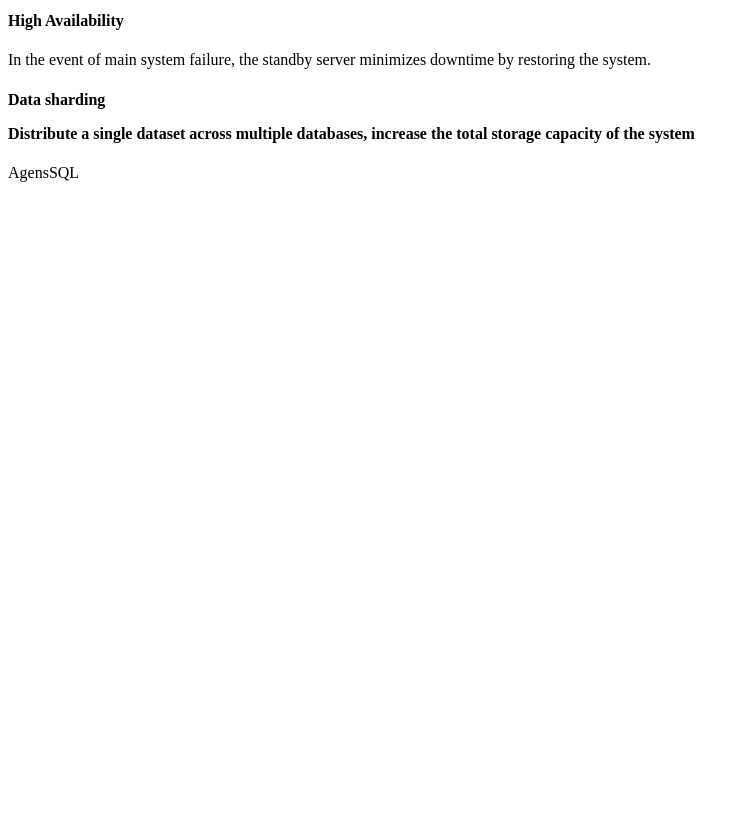
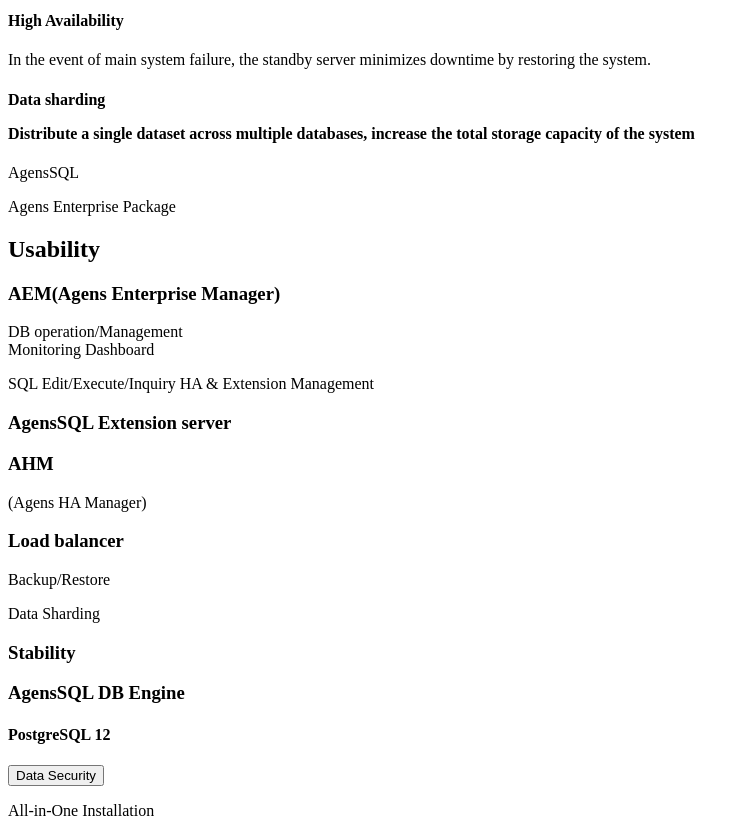
Before and after one commit to Michael-Ogaye/bitnine_pages, a Django app: template bitapp/templates/bitapp/util.html in a window 1280 px wide. Shown: the part 171-1007 px from the top of the page, without its empty margins (0-750 px from the left). Before the commit the page ends 353 px from the top, so only its background shows below. Run offline with Django 4.2, Linux system fonts and the light colour scheme; the template is opened without the code that fills it, so the values that code supplies are empty.

Commit message:
Update util.html
last

```diff
--- a/bitapp/templates/bitapp/util.html
+++ b/bitapp/templates/bitapp/util.html
@@ -52,3 +52,83 @@
         <p>Agens<span>SQL</span></p>
     </div>
 </div>
+
+
+
+
+
+
+
+
+
+
+
+
+
+
+
+
+<div class="first">
+            Agens Enterprise Package
+            <div class="usability">
+               <h2>
+                Usability
+               </h2>
+               <div class="usability-card">
+                <h3>
+                    AEM(Agens Enterprise Manager)
+                </h3>
+                <div class="min-card">
+                    <div class="left">
+                        DB operation/Management <br>Monitoring Dashboard
+                    </div>
+                    <div class="right">
+                        <p>SQL Edit/Execute/Inquiry HA & Extension Management</p>
+                    </div>
+
+
+
+                </div>
+               </div>
+            </div>
+
+
+            <div class="scalabity ">
+                <h3>
+                    AgensSQL Extension server
+                </h3>
+                <div class="scability-cards dotted">
+                    <div class="ahm">
+                        <h3>AHM</h3>
+                       <p> (Agens HA Manager)</p>
+                    </div>
+                    <div class="load">
+                        <h3>Load balancer</h3>
+                        <p>Backup/Restore</p>
+                    </div>
+                    <div class="sharing">
+                        <p>Data Sharding</p>
+                    </div>
+                </div>
+            </div>
+
+        </div>
+
+        <div class="second">
+            <h3>
+                Stability
+
+            </h3>
+            <div class="center">
+                <h3>AgensSQL DB Engine</h3>
+                <div class="inner-card">
+                    <h4>
+                        PostgreSQL 12
+                    </h4>
+                    <Button>Data Security</Button>
+                </div>
+            </div>
+        </div>
+        <p>
+            All-in-One Installation
+        </p>
```
